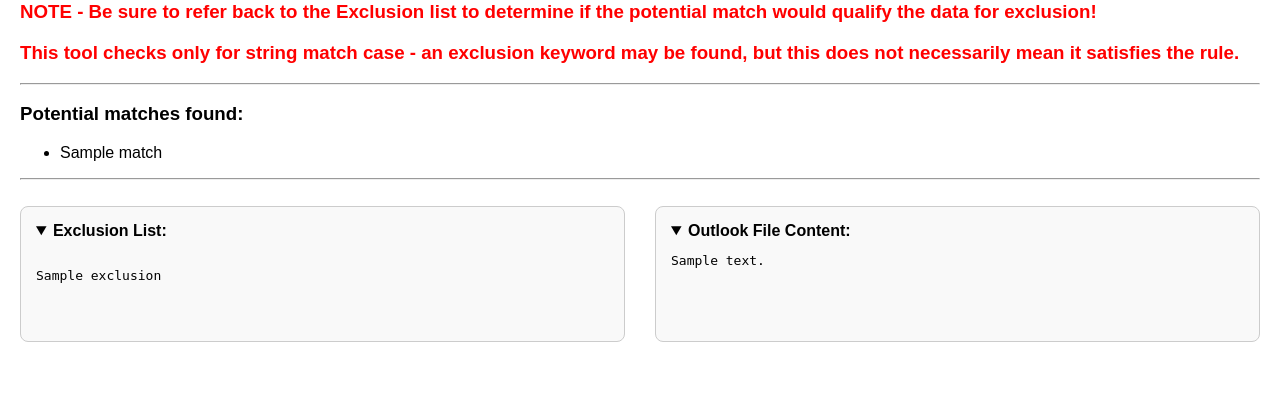
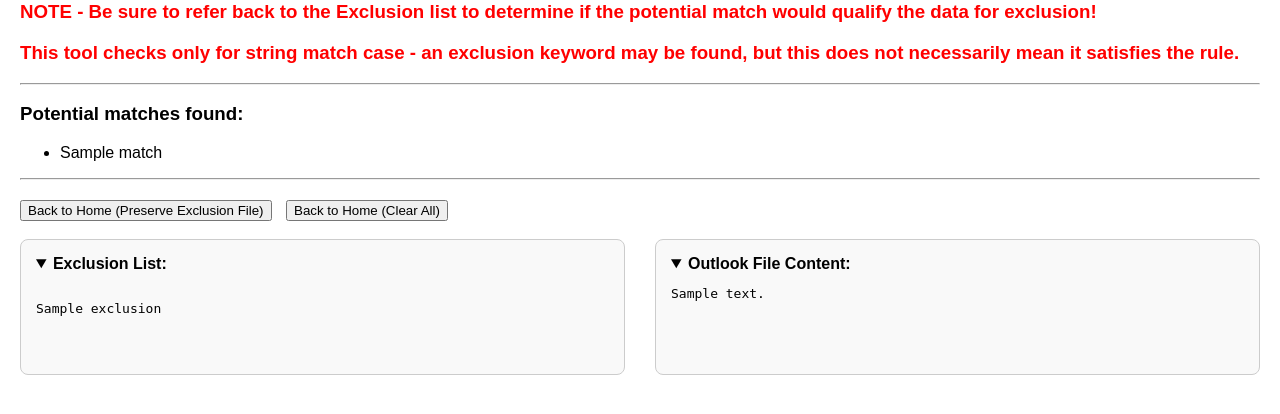
Before and after one commit to lt4753/dc1-global-exclusion-check, a Flask app: template templates/results.html in a window 1280 px wide. Shown: the part 137-551 px from the top of the page. Run offline with Flask 3, Linux system fonts and the light colour scheme; the template is opened without the code that fills it: most values are stand-ins (such as "Sample title", 1, 10 or a date in 2020).

Commit message:
dev commit

```diff
--- a/app.py
+++ b/app.py
@@ -50,11 +50,16 @@ def index():
             flash("Both files are required.")
             return redirect(request.url)
 
-        excl_path = os.path.join(app.config["UPLOAD_FOLDER"], secure_filename(exclusion_file.filename))
-        outlook_path = os.path.join(app.config["UPLOAD_FOLDER"], secure_filename(outlook_file.filename))
+        excl_filename = secure_filename(exclusion_file.filename)
+        outlook_filename = secure_filename(outlook_file.filename)
+        excl_path = os.path.join(app.config["UPLOAD_FOLDER"], excl_filename)
+        outlook_path = os.path.join(app.config["UPLOAD_FOLDER"], outlook_filename)
 
         exclusion_file.save(excl_path)
         outlook_file.save(outlook_path)
+
+        session["exclusion_file"] = excl_filename
+        session["outlook_file"] = outlook_filename
 
         exclusions, error1 = get_exclusions_from_file(excl_path, "Value")
         content, error2 = get_outlook_file(outlook_path)
@@ -68,5 +73,26 @@ def index():
 
     return render_template("index.html")
 
+@app.route("/restart_preserve")
+def restart_preserve():
+    # Only delete outlook file
+    outlook_file = session.pop("outlook_file", None)
+    if outlook_file:
+        outlook_path = os.path.join(app.config["UPLOAD_FOLDER"], outlook_file)
+        if os.path.exists(outlook_path):
+            os.remove(outlook_path)
+    return redirect(url_for("index"))
+
+@app.route("/restart_clear")
+def restart_clear():
+    # Delete both files
+    for file_key in ["exclusion_file", "outlook_file"]:
+        filename = session.pop(file_key, None)
+        if filename:
+            file_path = os.path.join(app.config["UPLOAD_FOLDER"], filename)
+            if os.path.exists(file_path):
+                os.remove(file_path)
+    return redirect(url_for("index"))
+
 if __name__ == "__main__":
     app.run()
--- a/templates/results.html
+++ b/templates/results.html
@@ -45,7 +45,19 @@
     <p>No matches found.</p>
   {% endif %}
 
-  <hr><br>
+  <hr>
+
+  <div style="margin-top: 20px;">
+    <form action="{{ url_for('restart_preserve') }}" method="get" style="display: inline;">
+      <button type="submit">Back to Home (Preserve Exclusion File)</button>
+    </form>
+
+    <form action="{{ url_for('restart_clear') }}" method="get" style="display: inline; margin-left: 10px;">
+      <button type="submit">Back to Home (Clear All)</button>
+    </form>
+  </div>
+
+  <br>
 
   <div class="side-by-side">
     <!-- LEFT SIDE: Exclusion List -->
```
